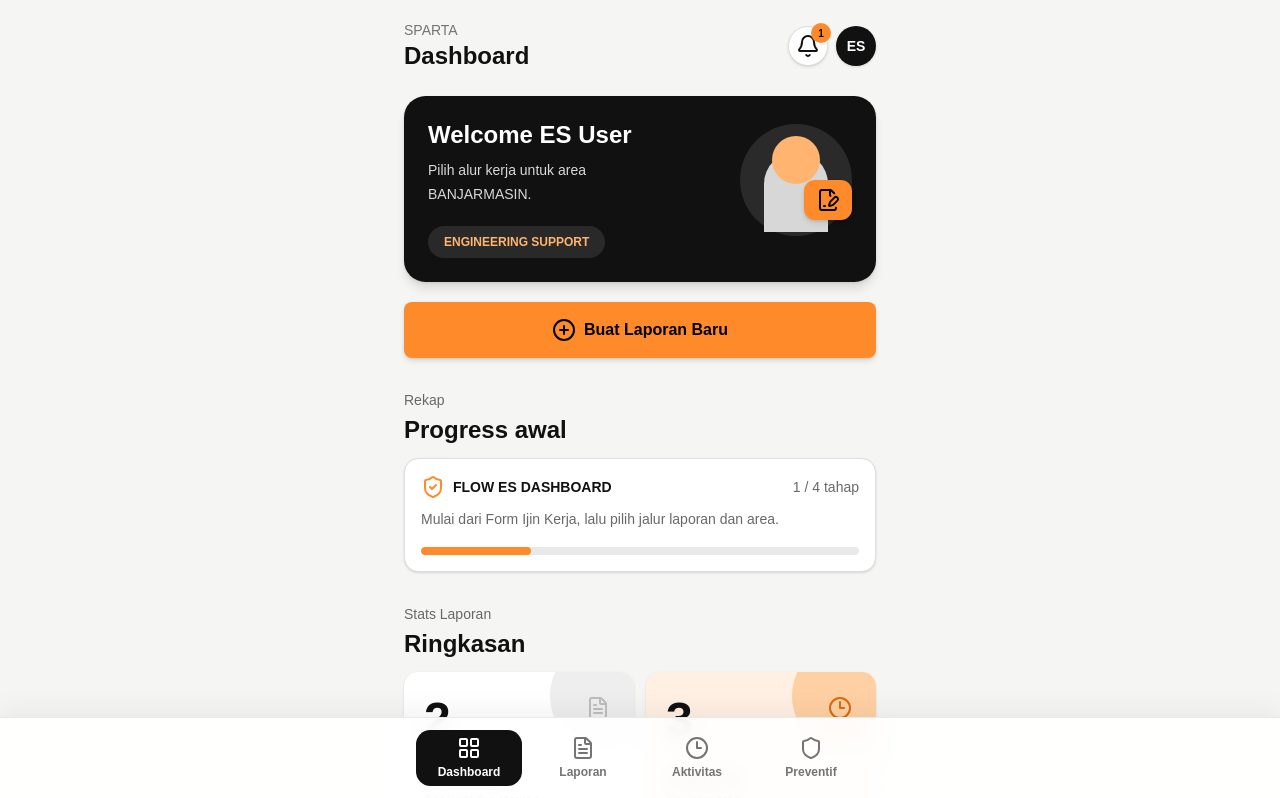
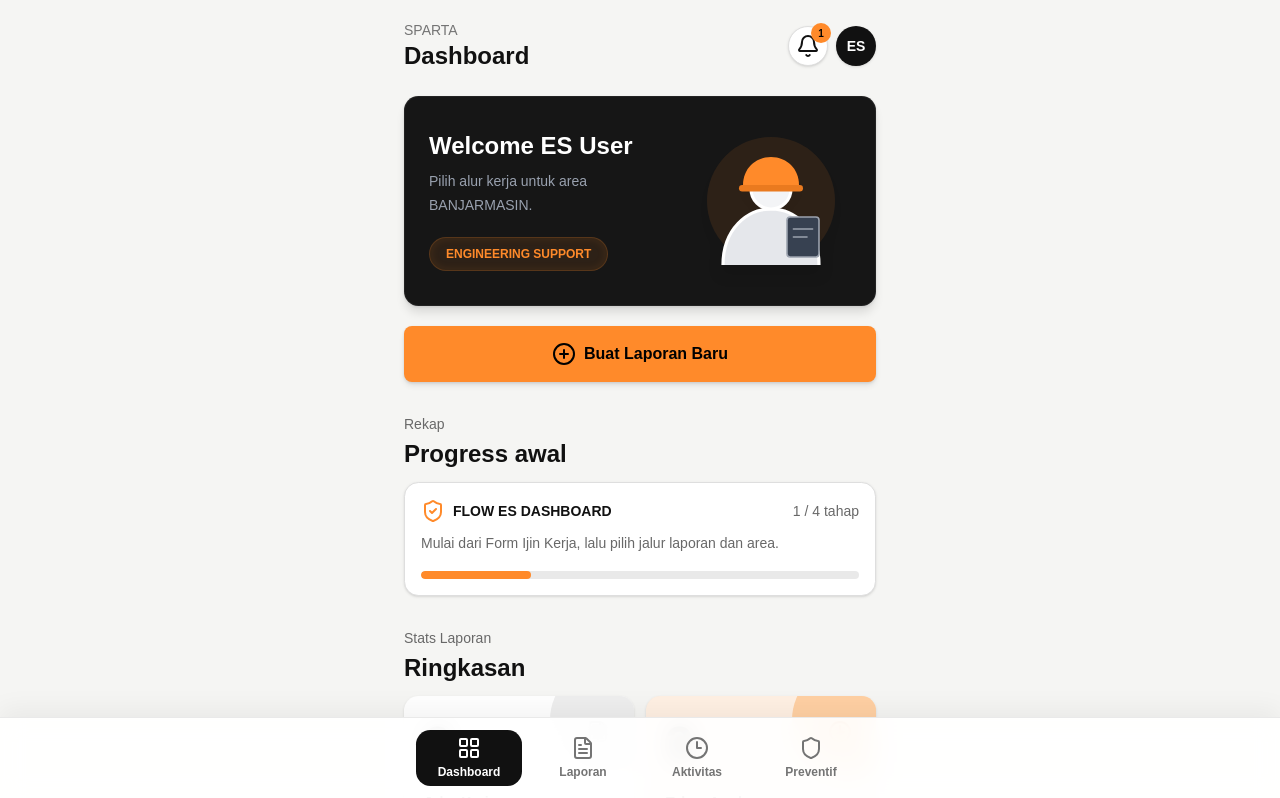
Before and after one commit to buildingprocess25/sparta-engineering, a Next.js app: page /dashboard in a window 1280 px wide. Shown: the top 798 px of the page. Built offline with nearby package versions, Linux system fonts and the light colour scheme.

Commit message:
feat(es-dashboard): redesign welcome panel and add illustration

```diff
--- /dev/null
+++ b/components/es-dashboard/engineer-illustration.tsx
@@ -0,0 +1,37 @@
+export function EngineerIllustration() {
+  return (
+    <svg
+      viewBox="0 0 200 200"
+      fill="none"
+      xmlns="http://www.w3.org/2000/svg"
+      className="size-32 drop-shadow-xl sm:size-40"
+      aria-hidden="true"
+    >
+      {/* Background glow for depth */}
+      <circle cx="100" cy="100" r="80" fill="#ff8a2a" fillOpacity="0.1" />
+
+      {/* Body/Shoulders */}
+      <path
+        d="M40 180C40 135 70 110 100 110C130 110 160 135 160 180"
+        fill="#e5e7eb"
+        stroke="#ffffff"
+        strokeWidth="4"
+      />
+
+      {/* Face/Head */}
+      <circle cx="100" cy="85" r="25" fill="#f3f4f6" stroke="#ffffff" strokeWidth="4" />
+
+      {/* Hardhat/Helmet */}
+      <path
+        d="M65 80C65 60 80 45 100 45C120 45 135 60 135 80"
+        fill="#ff8a2a"
+      />
+      <rect x="60" y="80" width="80" height="8" rx="4" fill="#ea7a1f" />
+
+      {/* Blueprint/Clipboard prop */}
+      <rect x="120" y="120" width="40" height="50" rx="4" fill="#374151" stroke="#9ca3af" strokeWidth="2" />
+      <line x1="128" y1="135" x2="152" y2="135" stroke="#9ca3af" strokeWidth="2" strokeLinecap="round" />
+      <line x1="128" y1="145" x2="145" y2="145" stroke="#9ca3af" strokeWidth="2" strokeLinecap="round" />
+    </svg>
+  )
+}
--- a/components/es-dashboard/welcome-panel.tsx
+++ b/components/es-dashboard/welcome-panel.tsx
@@ -1,27 +1,27 @@
-import { FileSignature } from "lucide-react"
+import { EngineerIllustration } from "./engineer-illustration"
 
 export function WelcomePanel() {
   return (
-    <section className="mt-6 overflow-hidden rounded-[1.35rem] bg-[#111111] p-6 text-white shadow-xl shadow-black/15">
-      <div className="flex items-start justify-between gap-4">
-        <div>
-          <h2 className="text-balance text-2xl font-semibold leading-tight">
+    <section className="relative mt-6 overflow-hidden rounded-2xl bg-[#0a0a0a] p-6 shadow-xl shadow-black/40 border border-white/10">
+      {/* Subtle glass overlay */}
+      <div className="absolute inset-0 bg-white/5 pointer-events-none" />
+
+      <div className="relative z-10 flex items-center justify-between gap-4">
+        <div className="flex-1">
+          <h2 className="text-balance text-2xl font-semibold leading-tight text-white">
             Welcome ES User
           </h2>
-          <p className="mt-2 max-w-48 text-sm leading-6 text-[#d9d9d9]">
+          <p className="mt-2 max-w-48 text-sm leading-6 text-gray-400">
             Pilih alur kerja untuk area BANJARMASIN.
           </p>
-          <div className="mt-5 inline-flex rounded-full bg-white/10 px-4 py-2 text-xs font-semibold text-[#ffb46f]">
+          <div className="mt-5 inline-flex rounded-full bg-[#ff8a2a]/10 border border-[#ff8a2a]/20 px-4 py-2 text-xs font-semibold text-[#ff8a2a] shadow-[inset_0_0_10px_rgba(255,138,42,0.1)]">
             ENGINEERING SUPPORT
           </div>
         </div>
-        <div className="relative mt-1 grid size-28 shrink-0 place-items-center">
-          <div className="absolute inset-0 rounded-full bg-[#2a2a2a]" />
-          <div className="absolute bottom-1 h-20 w-16 rounded-t-full bg-[#d7d7d7]" />
-          <div className="absolute top-3 size-12 rounded-full bg-[#ffb46f]" />
-          <div className="absolute right-0 top-14 rounded-xl bg-[#ff8a2a] px-3 py-2 shadow-lg shadow-black/20">
-            <FileSignature className="text-black" aria-hidden="true" />
-          </div>
+
+        {/* New Illustration Component */}
+        <div className="relative shrink-0 -mr-2 sm:mr-0">
+          <EngineerIllustration />
         </div>
       </div>
     </section>
```
Also changed, not shown: 2 other files (tests, documents, lock files or other folders).
